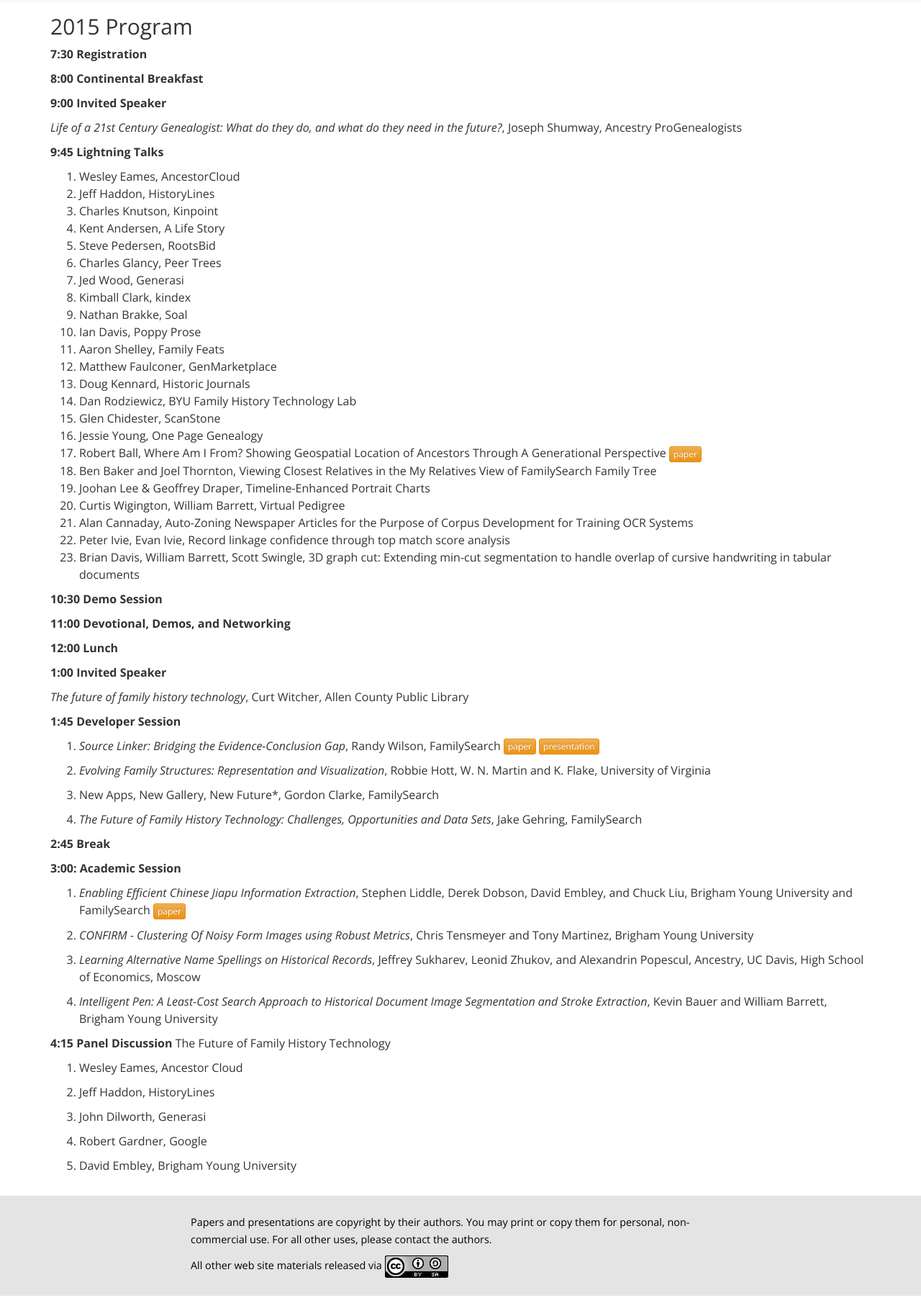
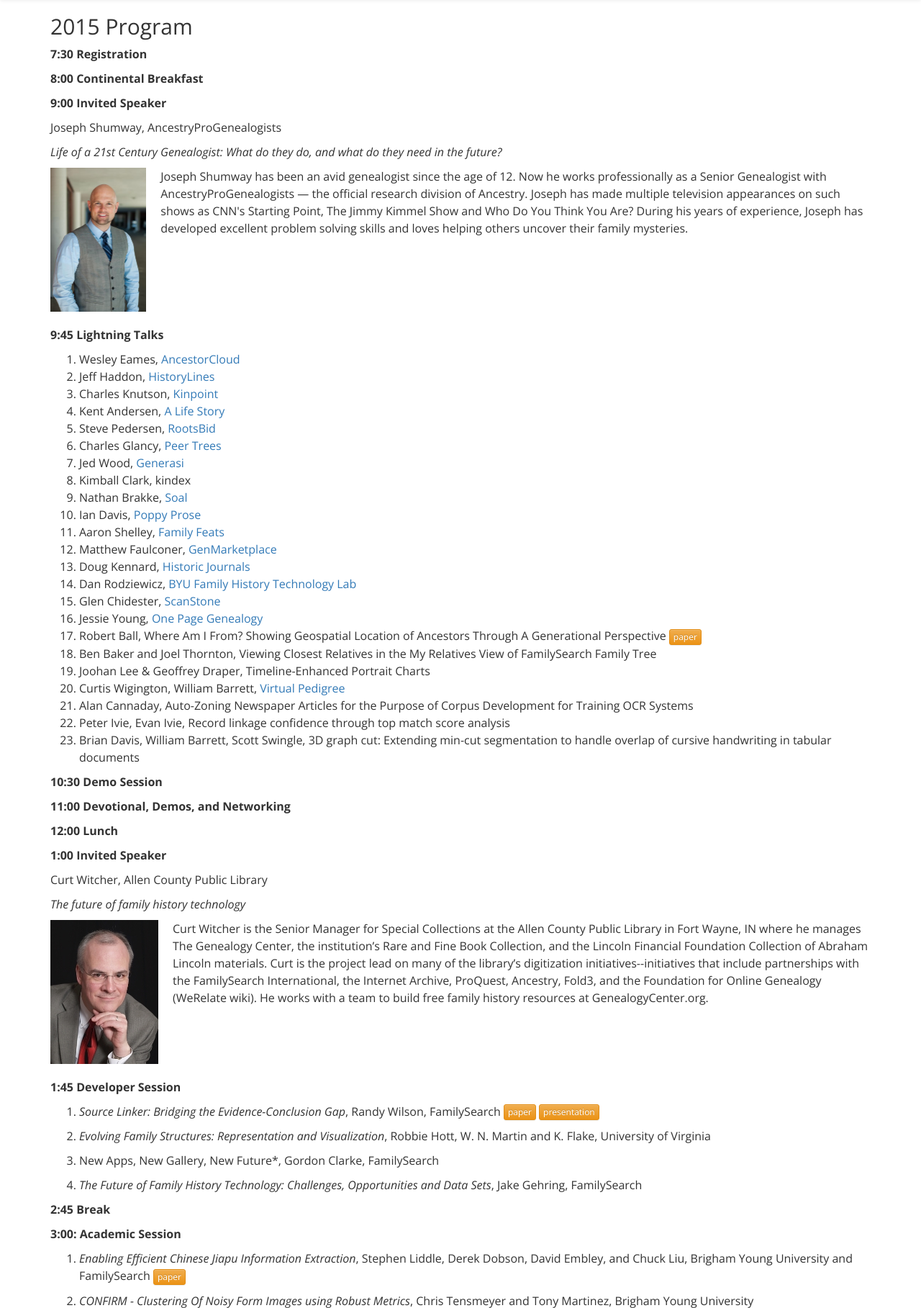
Before and after one commit to byu-fht/fhtw-old, a Flask app: template templates/program.html in a window 1280 px wide. Shown: the part 62-1879 px from the top of the page at 72% size. Run offline with Flask 2, Linux system fonts and the light colour scheme; the template is opened without the code that fills it, so the values that code supplies are empty; some libraries are stand-ins or nearby versions.

Commit message:
Additions to program.

```diff
--- a/static/css/app.css
+++ b/static/css/app.css
@@ -236,6 +236,17 @@
     text-align: center;
 }
 
+.sidebar {
+    float: left;
+    height: 200px;
+    margin-right: 20px;
+}
+
+.clear {
+    clear: both;
+    height: 20px;
+}
+
 button a, button a:hover, button a:focus{
     color: #ffffff;
     text-decoration: none;
--- a/templates/program.html
+++ b/templates/program.html
@@ -15,30 +15,47 @@
 
 **9:00 Invited Speaker**
 
-*Life of a 21st Century Genealogist: What do they do, and what do they need in the future?*, Joseph Shumway, Ancestry ProGenealogists
+Joseph Shumway, AncestryProGenealogists
+
+*Life of a 21st Century Genealogist: What do they do, and what do they need in the future?*
+
+<img class="sidebar" src="/static/conf/2015/joseph-shumway.jpg">
+
+Joseph Shumway has been an avid genealogist since the age of 12. Now
+he works professionally as a Senior Genealogist with
+AncestryProGenealogists &mdash; the official research division of
+Ancestry. Joseph has made multiple television appearances on such
+shows as CNN's Starting Point, The Jimmy Kimmel Show and Who Do You
+Think You Are? During his years of experience, Joseph has developed
+excellent problem solving skills and loves helping others uncover
+their family mysteries.
+
+
+<div class="clear">
+</div>
 
 **9:45 Lightning Talks**
 
-1. Wesley Eames, AncestorCloud
-1. Jeff Haddon, HistoryLines
-1. Charles Knutson, Kinpoint
-1. Kent Andersen, A Life Story
-1. Steve Pedersen, RootsBid
-1. Charles Glancy, Peer Trees
-1. Jed Wood, Generasi
+1. Wesley Eames, [AncestorCloud](http://ancestorcloud.com/)
+1. Jeff Haddon, [HistoryLines](https://historylines.com/)
+1. Charles Knutson, [Kinpoint](https://kinpoint.com/)
+1. Kent Andersen, [A Life Story](https://www.youtube.com/watch?v=Q-K_gzedUC4&feature=youtu.be)
+1. Steve Pedersen, [RootsBid](http://rootsbid.com/)
+1. Charles Glancy, [Peer Trees](http://www.peertrees.com/#/)
+1. Jed Wood, [Generasi](http://generasi.me/)
 1. Kimball Clark, kindex
-1. Nathan Brakke, Soal
-1. Ian Davis, Poppy Prose
-1. Aaron Shelley, Family Feats
-1. Matthew Faulconer, GenMarketplace
-1. Doug Kennard, Historic Journals
-1. Dan Rodziewicz, BYU Family History Technology Lab
-1. Glen Chidester, ScanStone
-1. Jessie Young, One Page Genealogy
+1. Nathan Brakke, [Soal](http://mysoal.com/)
+1. Ian Davis, [Poppy Prose](http://poppyprose.com/)
+1. Aaron Shelley, [Family Feats](http://www.familyfeats.net/#/landing)
+1. Matthew Faulconer, [GenMarketplace](http://www.genmarketplace.com/)
+1. Doug Kennard, [Historic Journals](https://hjournals.com/)
+1. Dan Rodziewicz, [BYU Family History Technology Lab](http://fhtl.byu.edu/)
+1. Glen Chidester, [ScanStone](https://www.youtube.com/watch?v=RFQUsdD-560)
+1. Jessie Young, [One Page Genealogy](http://opg.fhtl.byu.edu/)
 1. Robert Ball, Where Am I From? Showing Geospatial Location of Ancestors Through A Generational Perspective <button type="button" class="btn btn-warning btn-xs">[paper](/static/conf/2015/ball-where-fhtw2015.pdf)</button>
 1. Ben Baker and Joel Thornton, Viewing Closest Relatives in the My Relatives View of FamilySearch Family Tree
 1. Joohan Lee & Geoffrey Draper, Timeline-Enhanced Portrait Charts
-1. Curtis Wigington, William Barrett, Virtual Pedigree
+1. Curtis Wigington, William Barrett, [Virtual Pedigree](http://virtual-pedigree.fhtl.byu.edu/)
 1. Alan Cannaday, Auto-Zoning Newspaper Articles for the Purpose of Corpus Development for Training OCR Systems
 1. Peter Ivie, Evan Ivie, Record linkage confidence through top match score analysis
 1. Brian Davis, William Barrett, Scott Swingle, 3D graph cut: Extending min-cut segmentation to handle overlap of cursive handwriting in tabular documents
@@ -51,7 +68,25 @@
 
 **1:00 Invited Speaker**
 
-*The future of family history technology*, Curt Witcher, Allen County Public Library
+Curt Witcher, Allen County Public Library
+
+*The future of family history technology*
+
+<img class="sidebar" src="/static/conf/2015/curt-witcher.jpg">
+
+Curt Witcher is the Senior Manager for Special Collections at the
+Allen County Public Library in Fort Wayne, IN where he manages The
+Genealogy Center, the institution’s Rare and Fine Book Collection, and
+the Lincoln Financial Foundation Collection of Abraham Lincoln
+materials. Curt is the project lead on many of the library’s
+digitization initiatives--initiatives that include partnerships with
+the FamilySearch International, the Internet Archive, ProQuest,
+Ancestry, Fold3, and the Foundation for Online Genealogy (WeRelate
+wiki). He works with a team to build free family history resources at
+GenealogyCenter.org.
+
+<div class="clear">
+</div>
 
 **1:45 Developer Session**
 
```
Also changed, not shown: static/conf/2015/curt-witcher.jpg (added), static/conf/2015/joseph-shumway.jpg (added).
